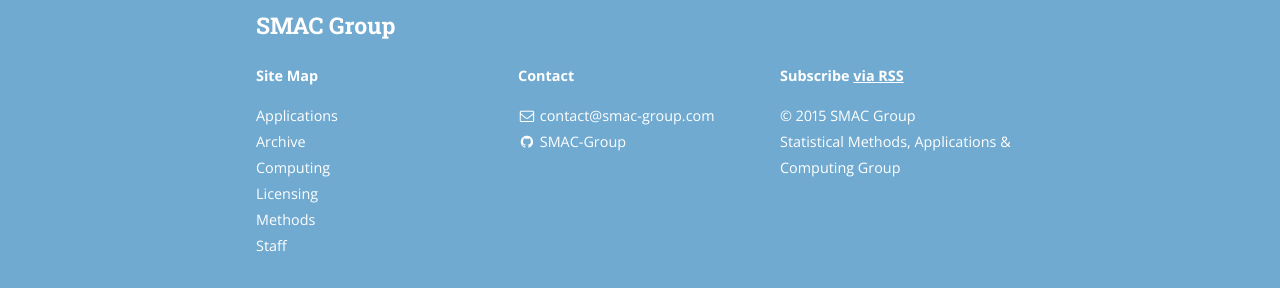
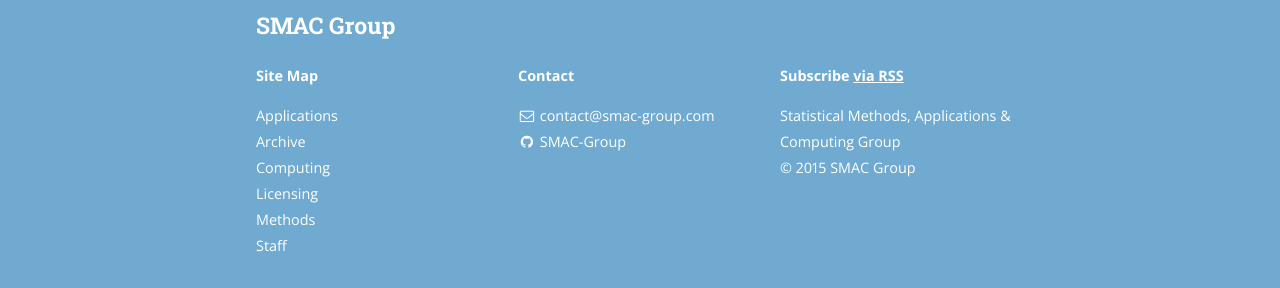
Before and after one commit to SMAC-Group/smac-group.github.io, a Jekyll site: the page built from index.html, in a window 1280 px wide. Shown: the part 1144-1432 px from the top of the page. Built offline with Jekyll 4.4.1, drawn with Linux system fonts in a browser that asks for light colours; nearby versions of some CDN libraries; the list of posts is cut into pages by our own code; a style sheet for code colours, icons or effects is not loaded.

Commit message:
Otherway is better...

```diff
--- a/_includes/footer.html
+++ b/_includes/footer.html
@@ -43,7 +43,8 @@
 
     <div class="site-signature">
     	<p class="rss-subscribe text"><strong>Subscribe <a href="{{ "feed.xml" | prepend: site.baseurl }}">via RSS</a></strong></p>
-      <p class="text"> &copy; {{ site.time | date: '%Y' }} {{ site.title }} <br />{{ site.description }}</p>
+      <p class="text"> {{ site.description }} <br />
+	  &copy; {{ site.time | date: '%Y' }} {{ site.title }}</p>
     </div>
 
   </div>
```
